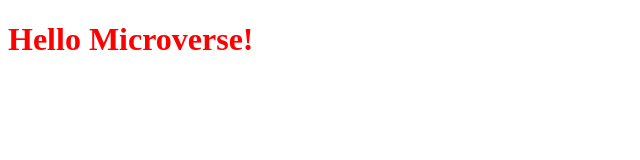
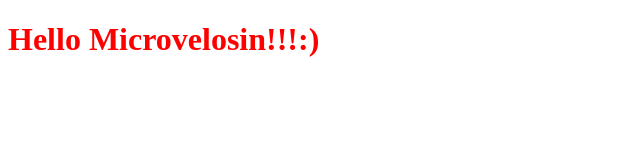
Before and after one commit to vechicin/Hello-Microverse, a website: page index.html in a window 1280 px wide. Shown: the whole page, without its empty margins (0-640 px from the left). Drawn offline with Linux system fonts and the light colour scheme.

Commit message:
Le puse microvelosin

```diff
--- a/index.html
+++ b/index.html
@@ -8,6 +8,6 @@
     <link rel="stylesheet" href="style.css">
 </head>
 <body>
-    <h1 class="header">Hello Microverse!</h1>
+    <h1 class="header">Hello Microvelosin!!!:)</h1>
 </body>
 </html>
```
